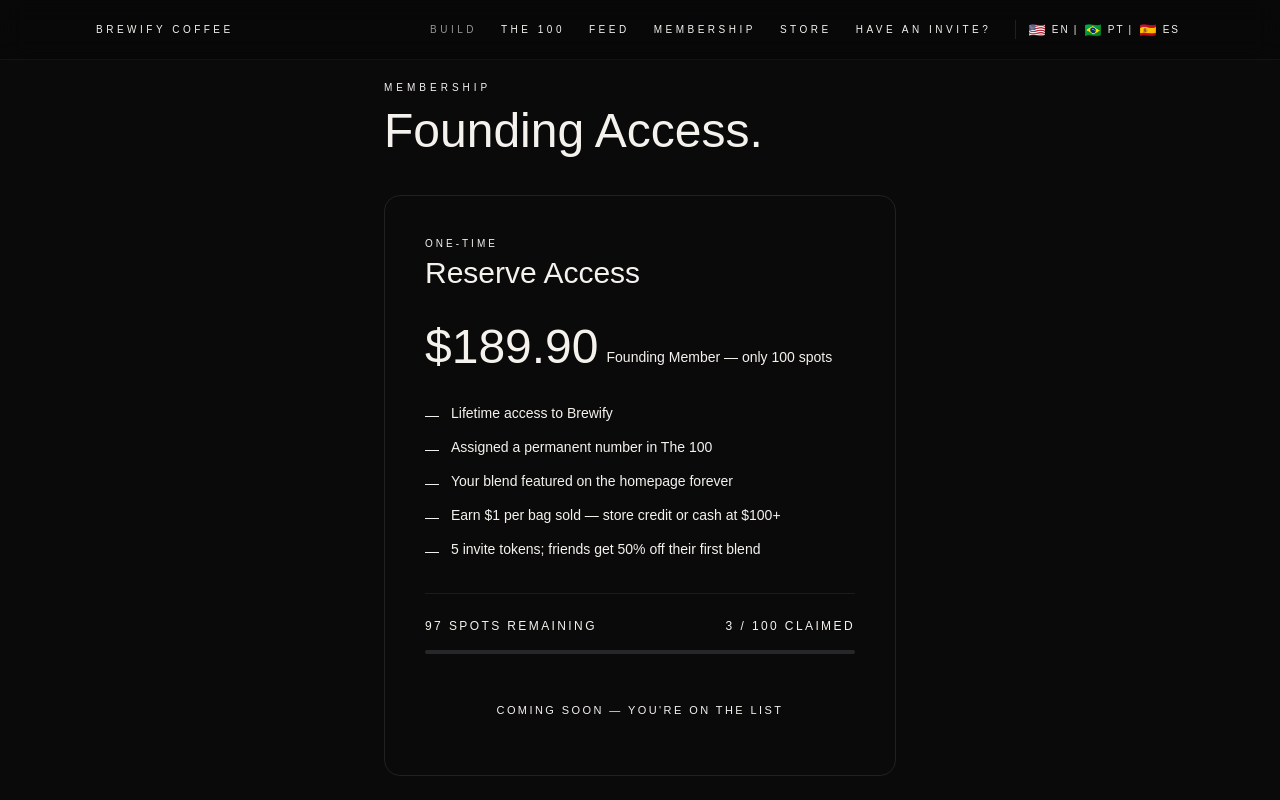
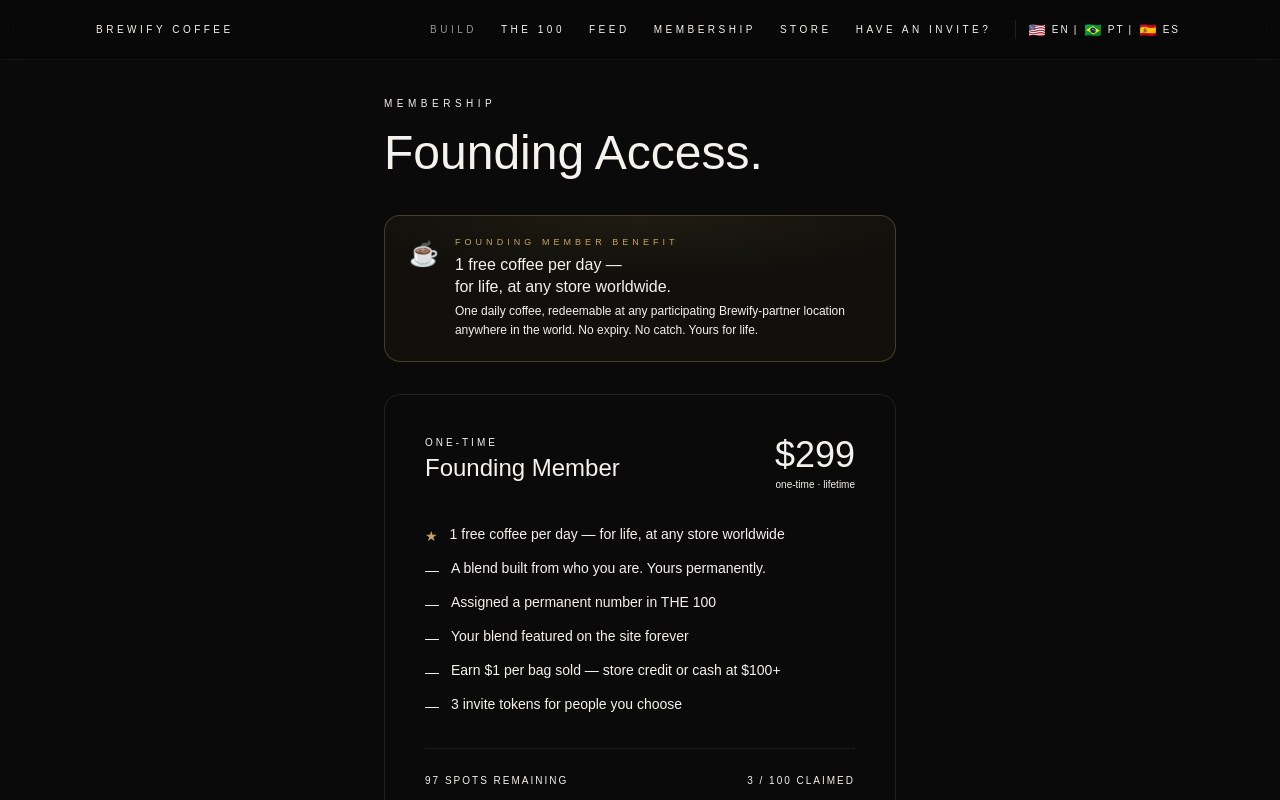
Before and after one commit to ricardolink/brewify-website, a Next.js app: page /membership in a window 1280 px wide. Shown: the top 800 px of the page. Built offline with nearby package versions, Linux system fonts and the light colour scheme.

Commit message:
feat: lifetime free coffee benefit, price updated to $299, membership page redesigned

```diff
--- a/src/app/(site)/checkout/[tier]/page.tsx
+++ b/src/app/(site)/checkout/[tier]/page.tsx
@@ -115,7 +115,7 @@ export default function CheckoutPage() {
             <div className="border border-zinc-900 rounded-xl overflow-hidden">
               <div className="px-5 py-4 border-b border-zinc-900 flex justify-between text-sm">
                 <span className="text-brew-warm-gray">THE 100 Founding Membership</span>
-                <span className="font-medium">$189.90</span>
+                <span className="font-medium">$299</span>
               </div>
               <div className="px-5 py-4 flex justify-between text-xs text-zinc-600">
                 <span>One-time · No subscription · Permanent</span>
@@ -142,7 +142,7 @@ export default function CheckoutPage() {
               className="w-full rounded-full bg-brew-ivory text-brew-black py-4 text-[11px] font-medium uppercase tracking-[0.22em] hover:opacity-90 transition-opacity"
               onClick={() => alert("Payment integration coming soon — connect Stripe to activate.")}
             >
-              Complete purchase · $189.90
+              Complete purchase · $299
             </button>
             <p className="text-[10px] text-zinc-600 text-center">Secure checkout · No recurring charges</p>
           </div>
--- a/src/app/(site)/membership/page.tsx
+++ b/src/app/(site)/membership/page.tsx
@@ -2,6 +2,7 @@
 
 import { useEffect, useState } from "react";
 import Link from "next/link";
+import { motion } from "framer-motion";
 import { useLanguage } from "@/context/LanguageContext";
 
 export default function MembershipPage() {
@@ -18,59 +19,89 @@ export default function MembershipPage() {
       .catch(() => setSpotsRemaining(100));
   }, []);
 
+  const claimed = 100 - spotsRemaining;
+
   return (
-    <main className="min-h-screen bg-brew-black text-brew-ivory px-6 py-20 md:px-12 lg:px-24 flex items-center justify-center">
-      <div className="max-w-lg w-full space-y-10">
+    <main className="min-h-screen bg-brew-black text-brew-ivory px-6 py-24 md:px-12 lg:px-24 flex items-center justify-center">
+      <div className="max-w-lg w-full space-y-8">
 
-        <header className="space-y-3">
-          <p className="text-[10px] uppercase tracking-[0.4em] text-brew-warm-gray">
-            {t.membership.eyebrow}
-          </p>
-          <h1 className="text-3xl md:text-4xl lg:text-5xl font-medium">
-            {t.membership.headline}
-          </h1>
-        </header>
+        <motion.header
+          initial={{ opacity: 0, y: 16 }}
+          animate={{ opacity: 1, y: 0 }}
+          transition={{ duration: 0.5 }}
+          className="space-y-3"
+        >
+          <p className="text-[10px] uppercase tracking-[0.45em] text-brew-warm-gray">{t.membership.eyebrow}</p>
+          <h1 className="text-3xl md:text-4xl lg:text-5xl font-medium leading-tight">{t.membership.headline}</h1>
+        </motion.header>
 
-        <div className="border border-zinc-800/80 rounded-2xl p-8 md:p-10 space-y-8">
-          {/* Label */}
-          <div className="space-y-1">
-            <p className="text-[10px] uppercase tracking-[0.3em] text-brew-warm-gray">
-              {t.membership.oneTime}
-            </p>
-            <h2 className="text-2xl md:text-3xl font-medium">{t.membership.reserveTitle}</h2>
+        {/* ── Lifetime coffee highlight ─────────────────────────────── */}
+        <motion.div
+          initial={{ opacity: 0, y: 12 }}
+          animate={{ opacity: 1, y: 0 }}
+          transition={{ duration: 0.5, delay: 0.1 }}
+          className="relative overflow-hidden rounded-2xl border border-[#c8a45a]/30 bg-[#c8a45a]/[0.04] px-6 py-5"
+        >
+          {/* warm glow */}
+          <div className="absolute inset-0 pointer-events-none"
+            style={{ background: "radial-gradient(ellipse 80% 60% at 50% 0%, rgba(200,164,90,0.08) 0%, transparent 70%)" }} />
+          <div className="relative z-10 flex items-start gap-4">
+            <span className="text-2xl mt-0.5">☕</span>
+            <div className="space-y-1">
+              <p className="text-[9px] uppercase tracking-[0.45em] text-[#c8a45a]">Founding member benefit</p>
+              <p className="text-base font-medium text-brew-ivory leading-snug">
+                1 free coffee per day —<br className="hidden sm:block" /> for life, at any store worldwide.
+              </p>
+              <p className="text-xs text-brew-warm-gray leading-relaxed">
+                One daily coffee, redeemable at any participating Brewify-partner location anywhere in the world. No expiry. No catch. Yours for life.
+              </p>
+            </div>
           </div>
+        </motion.div>
 
-          {/* Price */}
-          <div className="flex items-end gap-2">
-            <span className="text-4xl md:text-5xl font-medium text-brew-ivory">
-              {t.membership.reservePrice}
-            </span>
-            <span className="text-sm text-brew-warm-gray pb-1">
-              {t.membership.reserveSubtitle}
-            </span>
+        {/* ── Main card ────────────────────────────────────────────── */}
+        <motion.div
+          initial={{ opacity: 0, y: 12 }}
+          animate={{ opacity: 1, y: 0 }}
+          transition={{ duration: 0.5, delay: 0.2 }}
+          className="border border-zinc-800/80 rounded-2xl p-8 md:p-10 space-y-8"
+        >
+          {/* Label + price */}
+          <div className="flex items-start justify-between gap-4">
+            <div className="space-y-0.5">
+              <p className="text-[10px] uppercase tracking-[0.3em] text-brew-warm-gray">{t.membership.oneTime}</p>
+              <h2 className="text-2xl font-medium">{t.membership.reserveTitle}</h2>
+            </div>
+            <div className="text-right shrink-0">
+              <p className="text-4xl font-medium text-brew-ivory">{t.membership.reservePrice}</p>
+              <p className="text-[10px] text-brew-warm-gray mt-0.5">one-time · lifetime</p>
+            </div>
           </div>
 
           {/* Features */}
           <ul className="space-y-3">
-            {t.membership.reserveFeatures.map((f) => (
-              <li key={f} className="flex items-start gap-3 text-sm text-brew-ivory/85">
-                <span className="text-brew-warm-gray mt-0.5">—</span>
-                <span>{f}</span>
+            {t.membership.reserveFeatures.map((f, i) => (
+              <li key={f} className={`flex items-start gap-3 text-sm ${i === 0 ? "text-brew-ivory font-medium" : "text-brew-ivory/80"}`}>
+                <span className={`mt-0.5 shrink-0 ${i === 0 ? "text-[#c8a45a]" : "text-brew-warm-gray"}`}>
+                  {i === 0 ? "★" : "—"}
+                </span>
+                <span>{i === 0 ? f.replace("☕ ", "") : f}</span>
               </li>
             ))}
           </ul>
 
-          {/* Spots */}
-          <div className="space-y-4 border-t border-zinc-800/60 pt-6">
-            <div className="flex items-center justify-between text-xs uppercase tracking-[0.2em]">
-              <span className="text-brew-warm-gray">{t.membership.spotsRemaining(spotsRemaining)}</span>
-              <span className="text-brew-warm-gray">{100 - spotsRemaining} / 100 claimed</span>
+          {/* Spots progress */}
+          <div className="space-y-3 border-t border-zinc-800/60 pt-6">
+            <div className="flex items-center justify-between text-[10px] uppercase tracking-[0.2em] text-brew-warm-gray">
+              <span>{t.membership.spotsRemaining(spotsRemaining)}</span>
+              <span>{claimed} / 100 claimed</span>
             </div>
-            {/* Progress bar */}
-            <div className="h-1 bg-zinc-800 rounded-full overflow-hidden">
-              <div
-                className="h-full bg-brew-ivory/80 rounded-full transition-all duration-700"
-                style={{ width: `${((100 - spotsRemaining) / 100) * 100}%` }}
+            <div className="h-px bg-zinc-800 rounded-full overflow-hidden">
+              <motion.div
+                initial={{ width: 0 }}
+                animate={{ width: `${(claimed / 100) * 100}%` }}
+                transition={{ duration: 1, ease: "easeOut", delay: 0.5 }}
+                className="h-full bg-[#c8a45a]/70 rounded-full"
               />
             </div>
           </div>
@@ -82,11 +113,16 @@ export default function MembershipPage() {
           >
             {t.membership.comingSoon}
           </Link>
-        </div>
+        </motion.div>
 
-        <p className="text-xs text-brew-warm-gray text-center">
-          One-time payment · Lifetime access · Never restocked
-        </p>
+        <motion.p
+          initial={{ opacity: 0 }}
+          animate={{ opacity: 1 }}
+          transition={{ delay: 0.4 }}
+          className="text-[10px] text-zinc-600 text-center leading-relaxed"
+        >
+          One-time payment · No subscription · Lifetime access · Never restocked after 100
+        </motion.p>
       </div>
     </main>
   );
--- a/src/context/LanguageContext.tsx
+++ b/src/context/LanguageContext.tsx
@@ -53,18 +53,19 @@ export const translations = {
       eyebrow: "Membership",
       headline: "Founding Access.",
       oneTime: "One-time",
-      reserveTitle: "Reserve Access",
-      reservePrice: "$189.90",
+      reserveTitle: "Founding Member",
+      reservePrice: "$299",
       reserveSubtitle: "Founding Member — only 100 spots",
       reserveFeatures: [
-        "Lifetime access to Brewify",
-        "Assigned a permanent number in The 100",
-        "Your blend featured on the homepage forever",
+        "☕ 1 free coffee per day — for life, at any store worldwide",
+        "A blend built from who you are. Yours permanently.",
+        "Assigned a permanent number in THE 100",
+        "Your blend featured on the site forever",
         "Earn $1 per bag sold — store credit or cash at $100+",
-        "5 invite tokens; friends get 50% off their first blend",
+        "3 invite tokens for people you choose",
       ],
       spotsRemaining: (n: number) => `${n} spots remaining`,
-      comingSoon: "Coming soon — you're on the list",    },
+      comingSoon: "Claim your spot — $299",    },
     build: {
       header: "Blend Builder",
       stepOf: (step: number) => `Step ${step} of 6`,
@@ -161,7 +162,7 @@ export const translations = {
       spotsRemaining: (n: number) => `${n} spots remaining.`,
       ctaTitle: "Claim your number.",
       ctaSub: "One of 100 founding positions. Never restocked.",
-      ctaBtn: "Get founding access — $189.90",
+      ctaBtn: "Get founding access — $299",
       orders: "orders",
       pts: "earned",
     },
@@ -249,18 +250,19 @@ export const translations = {
       eyebrow: "Assinatura",
       headline: "Acesso Fundador.",
       oneTime: "Pagamento único",
-      reserveTitle: "Acesso Reserve",
-      reservePrice: "$189.90",
+      reserveTitle: "Membro Fundador",
+      reservePrice: "$299",
       reserveSubtitle: "Membro Fundador — apenas 100 vagas",
       reserveFeatures: [
-        "Acesso vitalício ao Brewify",
+        "☕ 1 café grátis por dia — para sempre, em qualquer loja no mundo",
+        "Um blend criado a partir de quem você é. Seu para sempre.",
         "Número permanente atribuído em Os 100",
-        "Seu blend em destaque na página inicial para sempre",
+        "Seu blend em destaque no site para sempre",
         "Ganhe $1 por saco vendido — crédito na loja ou dinheiro a partir de $100",
-        "5 tokens de convite; amigos ganham 50% de desconto no primeiro blend",
+        "3 tokens de convite para pessoas que você escolher",
       ],
       spotsRemaining: (n: number) => `${n} vagas restantes`,
-      comingSoon: "Em breve — você está na lista",    },
+      comingSoon: "Reserve sua vaga — $299",    },
     build: {
       header: "Criador de Blend",
       stepOf: (step: number) => `Etapa ${step} de 6`,
@@ -357,7 +359,7 @@ export const translations = {
       spotsRemaining: (n: number) => `${n} vagas restantes.`,
       ctaTitle: "Reivindique seu número.",
       ctaSub: "Uma das 100 posições fundadoras. Nunca reabastecida.",
-      ctaBtn: "Acesso fundador — $189.90",
+      ctaBtn: "Acesso fundador — $299",
       orders: "pedidos",
       pts: "ganhos",
     },
@@ -445,18 +447,19 @@ export const translations = {
       eyebrow: "Membresía",
       headline: "Acceso Fundador.",
       oneTime: "Pago único",
-      reserveTitle: "Acceso Reserve",
-      reservePrice: "$189.90",
+      reserveTitle: "Miembro Fundador",
+      reservePrice: "$299",
       reserveSubtitle: "Miembro Fundador — solo 100 lugares",
       reserveFeatures: [
-        "Acceso de por vida a Brewify",
-        "Número permanente asignado en Los 100",
-        "Tu blend destacado en la página principal para siempre",
+        "☕ 1 café gratis por día — de por vida, en cualquier tienda del mundo",
+        "Un blend creado a partir de quién eres. Tuyo para siempre.",
+        "Número permanente asignado en THE 100",
+        "Tu blend destacado en el sitio para siempre",
         "Gana $1 por bolsa vendida — crédito en tienda o efectivo desde $100",
-        "5 tokens de invitación; los amigos obtienen 50% de descuento en su primer blend",
+        "3 tokens de invitación para las personas que elijas",
       ],
       spotsRemaining: (n: number) => `${n} lugares restantes`,
-      comingSoon: "Próximamente — ya estás en la lista",    },
+      comingSoon: "Reserva tu lugar — $299",    },
     build: {
       header: "Creador de Blend",
       stepOf: (step: number) => `Paso ${step} de 6`,
@@ -553,7 +556,7 @@ export const translations = {
       spotsRemaining: (n: number) => `${n} lugares restantes.`,
       ctaTitle: "Reclama tu número.",
       ctaSub: "Una de las 100 posiciones fundadoras. Nunca reabastecida.",
-      ctaBtn: "Acceso fundador — $189.90",
+      ctaBtn: "Acceso fundador — $299",
       orders: "pedidos",
       pts: "ganados",
     },
@@ -687,7 +690,7 @@ export const extTranslations = {
       ],
       ctaHeadline: "Ready to build yours?",
       ctaSub: "Become a founding member of THE 100 and be part of how Brewify starts.",
-      ctaPrimary: "Claim your spot — $189.90",
+      ctaPrimary: "Claim your spot — $299",
       ctaSecondary: "Explore THE 100",
     },
     investor: {
@@ -902,7 +905,7 @@ export const extTranslations = {
       ],
       ctaHeadline: "Pronto para criar o seu?",
       ctaSub: "Torne-se membro fundador de Os 100 e faça parte do início do Brewify.",
-      ctaPrimary: "Reserve seu lugar — $189.90",
+      ctaPrimary: "Reserve seu lugar — $299",
       ctaSecondary: "Explorar Os 100",
     },
     investor: {
@@ -1117,7 +1120,7 @@ export const extTranslations = {
       ],
       ctaHeadline: "¿Listo para crear el tuyo?",
       ctaSub: "Conviértete en miembro fundador de THE 100 y sé parte de cómo empieza Brewify.",
-      ctaPrimary: "Reserva tu lugar — $189.90",
+      ctaPrimary: "Reserva tu lugar — $299",
       ctaSecondary: "Explorar THE 100",
     },
     investor: {
```
